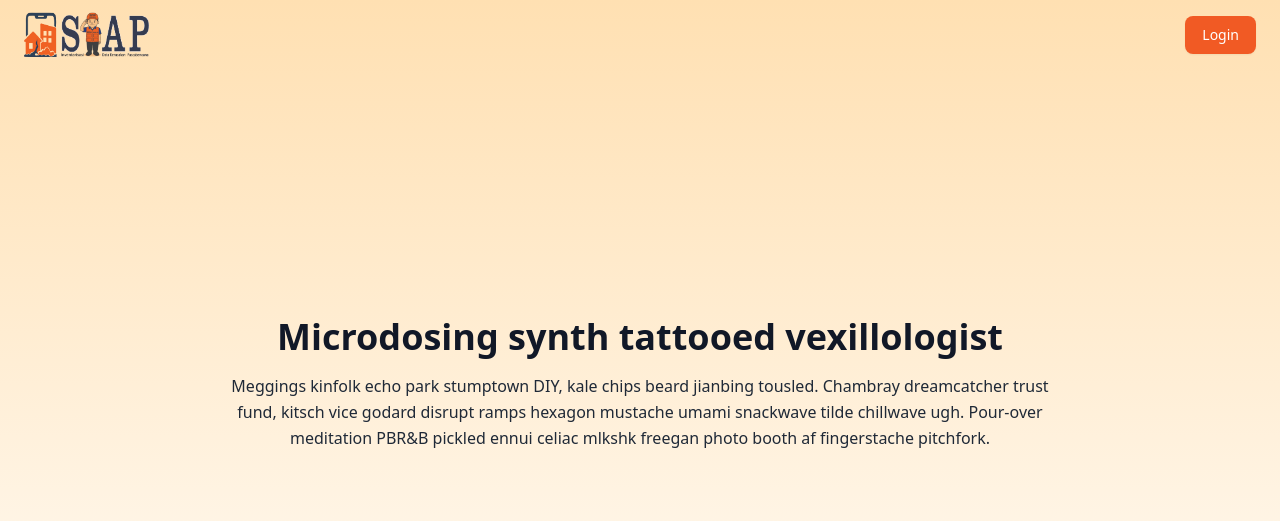
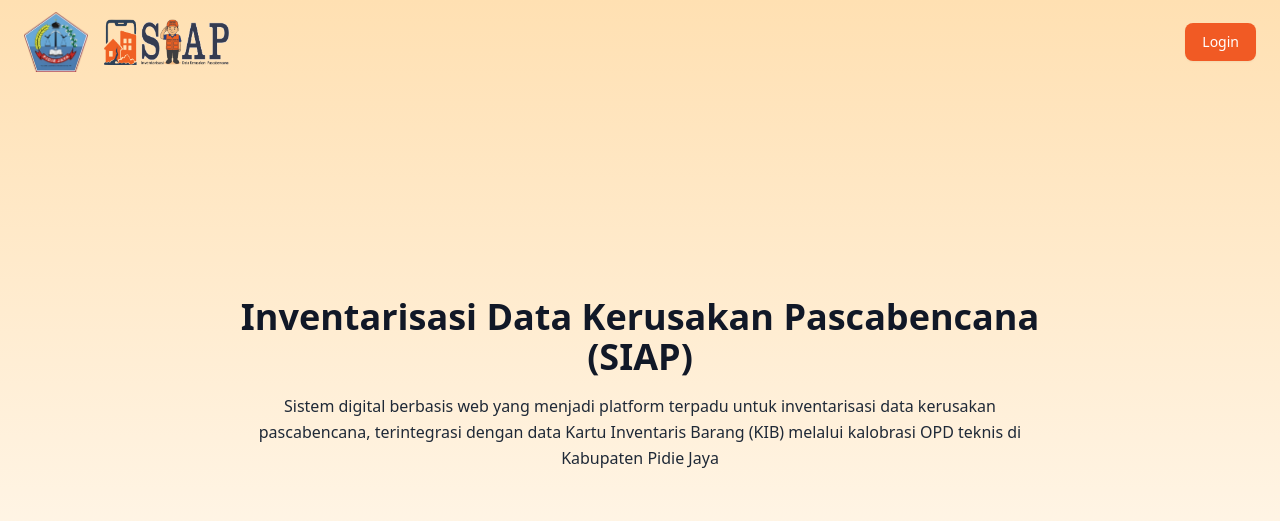
Before and after one commit to ilhanmaghriby/WebReport, a React (Vite) app in the folder frontend/: page / in a window 1280 px wide. Shown: the top 521 px of the page. Built offline with nearby package versions, Linux system fonts and the light colour scheme; no server answers.

Commit message:
add logo and text on hero section

```diff
--- a/frontend/src/components/Home.tsx
+++ b/frontend/src/components/Home.tsx
@@ -59,14 +59,13 @@ const Home: React.FC = () => {
         <div className="container mx-auto flex px-5 py-24 items-center justify-center flex-col">
           <div className="text-center lg:w-2/3 w-full">
             <h1 className="title-font sm:text-4xl text-3xl mb-4 font-bold text-gray-900">
-              Microdosing synth tattooed vexillologist
+              Inventarisasi Data Kerusakan Pascabencana (SIAP)
             </h1>
             <p className="mb-8 leading-relaxed text-gray-800">
-              Meggings kinfolk echo park stumptown DIY, kale chips beard
-              jianbing tousled. Chambray dreamcatcher trust fund, kitsch vice
-              godard disrupt ramps hexagon mustache umami snackwave tilde
-              chillwave ugh. Pour-over meditation PBR&amp;B pickled ennui celiac
-              mlkshk freegan photo booth af fingerstache pitchfork.
+              Sistem digital berbasis web yang menjadi platform terpadu untuk
+              inventarisasi data kerusakan pascabencana, terintegrasi dengan
+              data Kartu Inventaris Barang (KIB) melalui kalobrasi OPD teknis di
+              Kabupaten Pidie Jaya
             </p>
           </div>
         </div>
--- a/frontend/src/components/Navbar.tsx
+++ b/frontend/src/components/Navbar.tsx
@@ -1,6 +1,7 @@
 import { useEffect, useState } from "react";
 import { Link, useNavigate } from "react-router-dom";
 import Logo from "../assets/logo.png";
+import Logo2 from "../assets/logo-2.png";
 import Swal from "sweetalert2";
 
 export default function NavbarProfile() {
@@ -105,6 +106,11 @@ export default function NavbarProfile() {
       <div className="px-4 sm:px-6 py-3 flex items-center justify-between">
         {/* Logo */}
         <Link to="/" className="flex items-center">
+          <img
+            src={Logo2}
+            alt="Logo"
+            className="w-16 mr-2 md:mr-4 hover:opacity-90 transition-opacity"
+          />
           <img
             src={Logo}
             alt="Logo"
```
Also changed, not shown: frontend/src/assets/logo-2.png (added).
